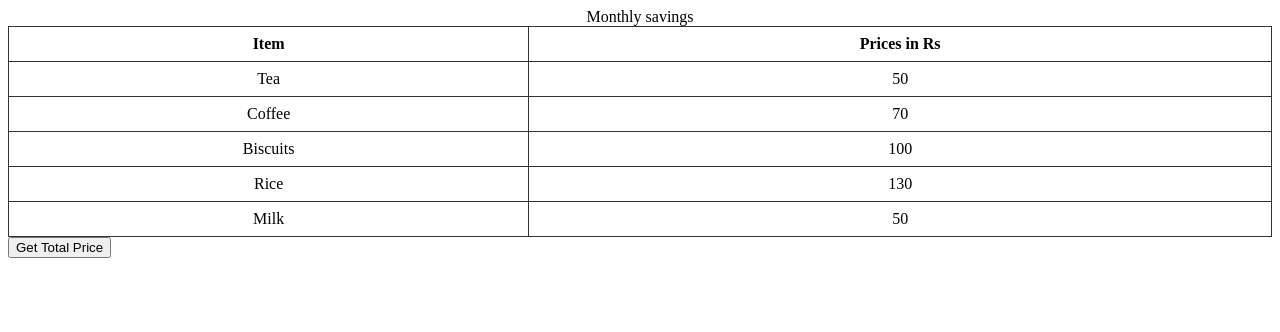
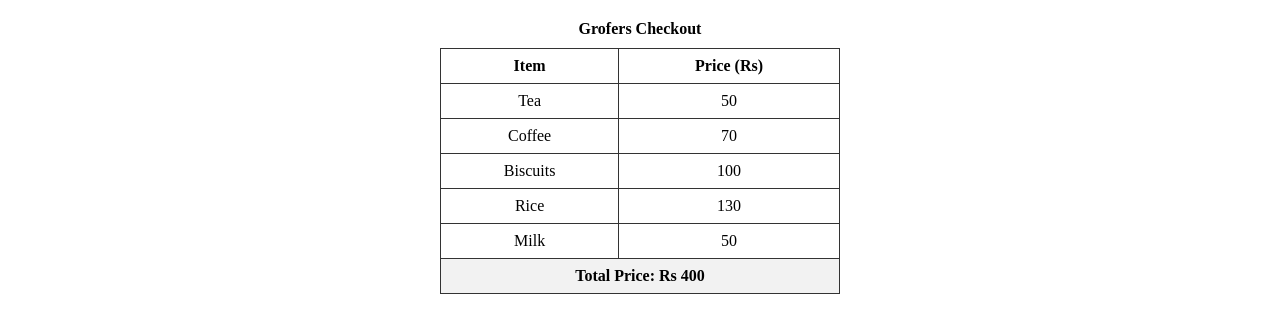
Before and after one commit to acciojob/grofers-checkout-saifali509, a website: page main.html in a window 1280 px wide. Drawn offline with Linux system fonts and the light colour scheme.

Commit message:
created a submission

```diff
--- a/main.html
+++ b/main.html
@@ -1,45 +1,42 @@
 <!DOCTYPE html>
-
-<html>
-
+<html lang="en">
 <head>
+    <meta charset="UTF-8">
+    <title>Grofers Checkout</title>
     <link rel="stylesheet" href="styles.css">
 </head>
+<body>
 
-<body>
-    <!-- the entire body must be written by student -->
-    <table style="width: 100%">
-    <caption>
-      Monthly savings
-    </caption>
+<table id="grocery-table">
+    <caption>Grofers Checkout</caption>
+
     <tr>
         <th>Item</th>
-      <th>Prices in Rs</th>
+        <th>Price (Rs)</th>
     </tr>
+
     <tr>
         <td class="item">Tea</td>
-      <td class="price">50</td>
+        <td class="prices">50</td>
     </tr>
     <tr>
         <td class="item">Coffee</td>
-      <td class="price">70</td>
+        <td class="prices">70</td>
     </tr>
     <tr>
         <td class="item">Biscuits</td>
-      <td class="price">100</td>
+        <td class="prices">100</td>
     </tr>
     <tr>
         <td class="item">Rice</td>
-      <td class="price">130</td>
+        <td class="prices">130</td>
     </tr>
     <tr>
         <td class="item">Milk</td>
-      <td class="price">50</td>
+        <td class="prices">50</td>
     </tr>
 </table>
-    <script type="text/javascript" src="./script.js">
-</script>
 
+<script src="script.js"></script>
 </body>
-
 </html>
--- a/script.js
+++ b/script.js
@@ -1,22 +1,25 @@
-const getSumBtn = document.createElement("button");
-getSumBtn.innerText = "Get Total Price";
-document.body.appendChild(getSumBtn);
+// Select all price elements
+const prices = document.querySelectorAll(".prices");
 
-// Create answer element expected by Cypress
-const ans = document.createElement("div");
-ans.id = "ans";
-document.body.appendChild(ans);
+let total = 0;
 
-const getSum = () => {
-    const prices = document.querySelectorAll(".prices");
+// Calculate total dynamically
+prices.forEach(price => {
+    total += Number(price.textContent);
+});
 
-    let total = 0;
+// Create total row
+const totalRow = document.createElement("tr");
+totalRow.classList.add("total-row");
 
-    prices.forEach(price => {
-        total += Number(price.textContent);
-    });
+// Create single cell
+const totalCell = document.createElement("td");
+totalCell.colSpan = 2;
+totalCell.textContent = `Total Price: Rs ${total}`;
 
-    ans.textContent = total;
-};
+// Append cell to row
+totalRow.appendChild(totalCell);
 
-getSumBtn.addEventListener("click", getSum);
+// Append row to table
+const table = document.getElementById("grocery-table");
+table.appendChild(totalRow);
--- a/styles.css
+++ b/styles.css
@@ -3,12 +3,20 @@
 table {
     border-collapse: collapse;
     width: 400px;
+    margin: 20px auto;
 }
-td, th {
+
+th, td {
     border: 1px solid #333;
     padding: 8px;
     text-align: center;
 }
+
+caption {
+    font-weight: bold;
+    margin-bottom: 10px;
+}
+
 .total-row {
     font-weight: bold;
     background-color: #f2f2f2;
```
Lines whose indentation alone changed are shown as unchanged.
